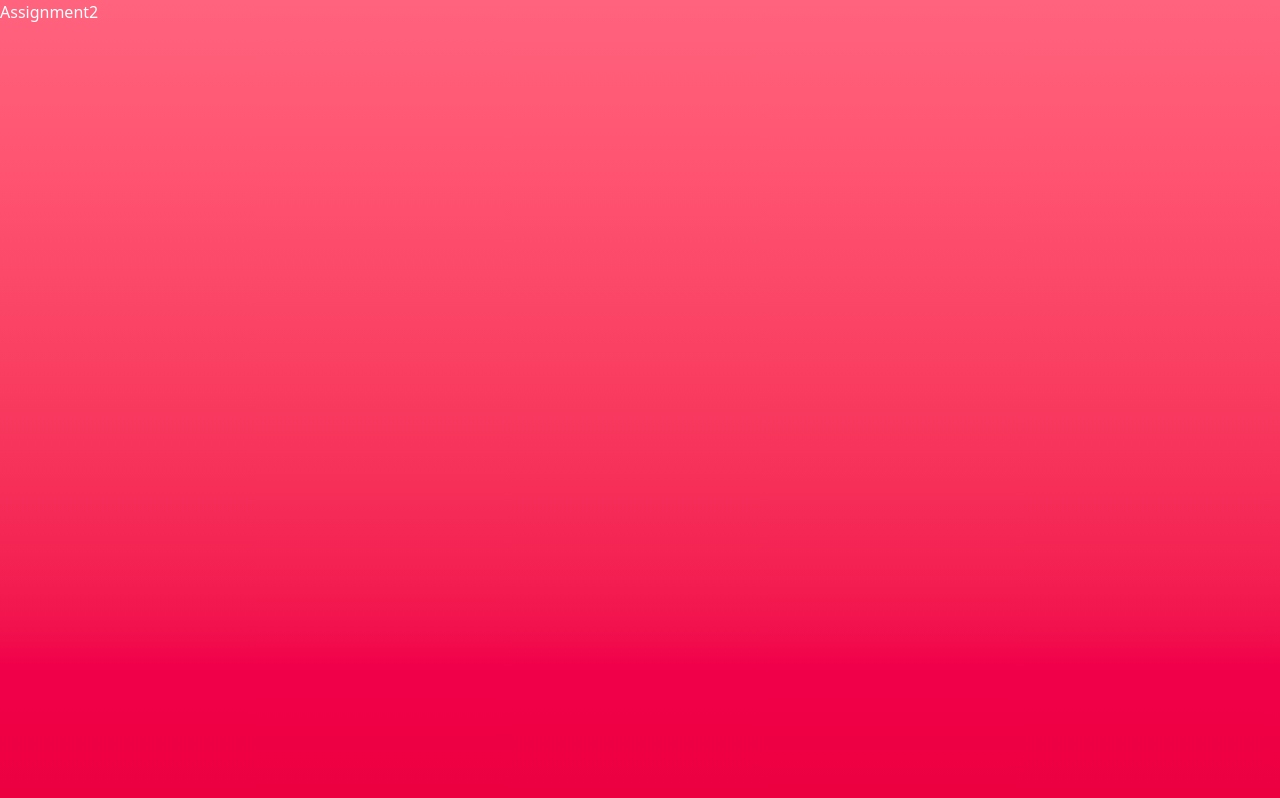
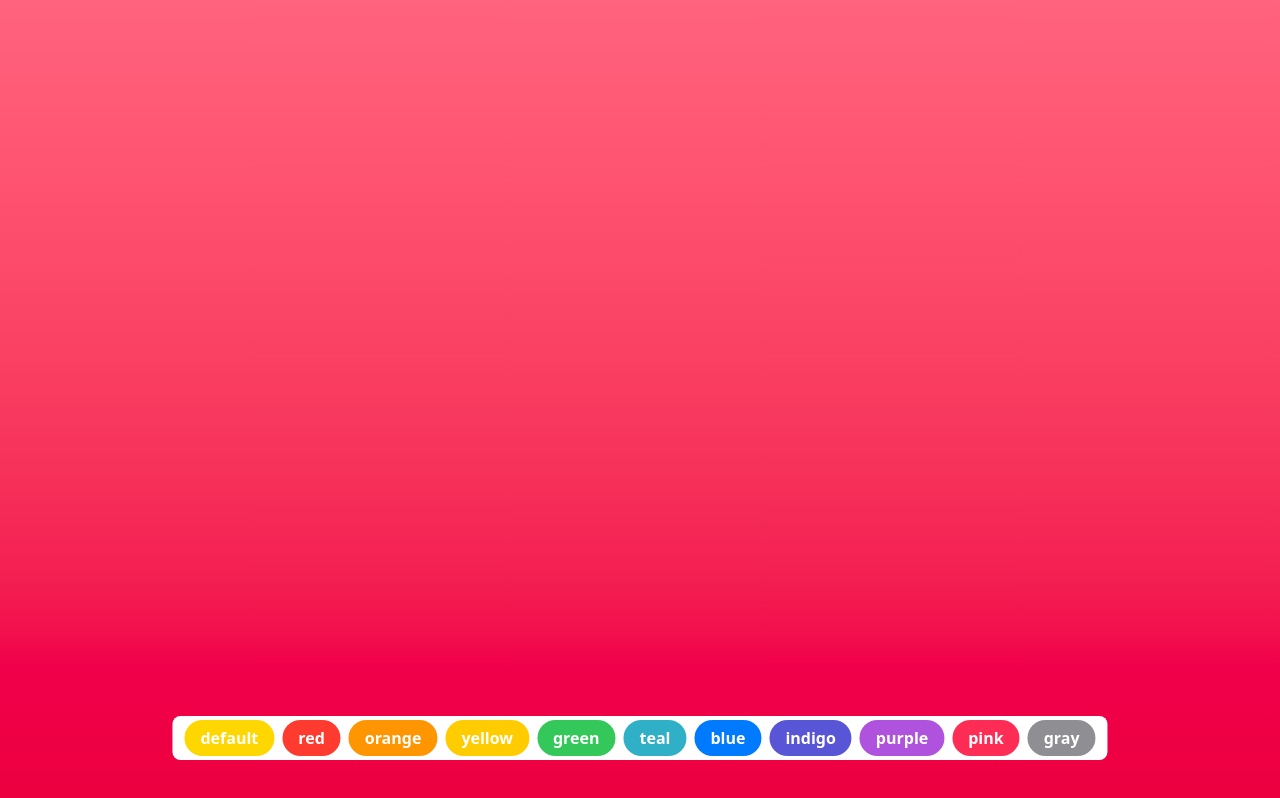
Before and after one commit to pranavjinturkar/100xDevs, a React (Vite) app in the folder week-7-assignments/: page / in a window 1280 px wide. Built offline with nearby package versions, Linux system fonts and the light colour scheme.

Commit message:
Assignment 2, bg-color changer done

```diff
--- a/week-7-assignments/src/components/A2-bg-changer.jsx
+++ b/week-7-assignments/src/components/A2-bg-changer.jsx
@@ -1,7 +1,46 @@
-import React from "react";
+import React, { useState } from "react";
+
+const colors = {
+  default: "",
+  red: "#FF3B30",
+  orange: "#FF9500",
+  yellow: "#FFCC00",
+  green: "#34C759",
+  teal: "#30B0C7",
+  blue: "#007AFF",
+  indigo: "#5856D6",
+  purple: "#AF52DE",
+  pink: "#FF2D55",
+  gray: "#8E8E93",
+};
 
 const Assignment2 = () => {
-  return <div>Assignment2</div>;
+  const [color, setColor] = useState("");
+
+  return (
+    <div
+      className={`w-full h-screen relative`}
+      style={{ backgroundColor: color }}
+    >
+      <div className="absolute bottom-10 left-1/2 transform -translate-x-1/2 min-w-3xl px-3 py-1 flex items-center gap-2 bg-white rounded-lg">
+        {Object.keys(colors).map((item, index) => {
+          // Tailwind Doesnt support Dynamic Styling...
+          // const bgColor = `bg-[${colors[item]}]`;
+          const bgColor = colors[item] === "" ? "#FFD700" : colors[item];
+          return (
+            <div
+              key={index}
+              className={`px-4 py-1.5 text-white font-semibold rounded-full cursor-pointer`}
+              style={{ backgroundColor: bgColor }}
+              onClick={() => setColor(colors[item])}
+            >
+              {item}
+            </div>
+          );
+        })}
+      </div>
+    </div>
+  );
 };
 
 export default Assignment2;
```
